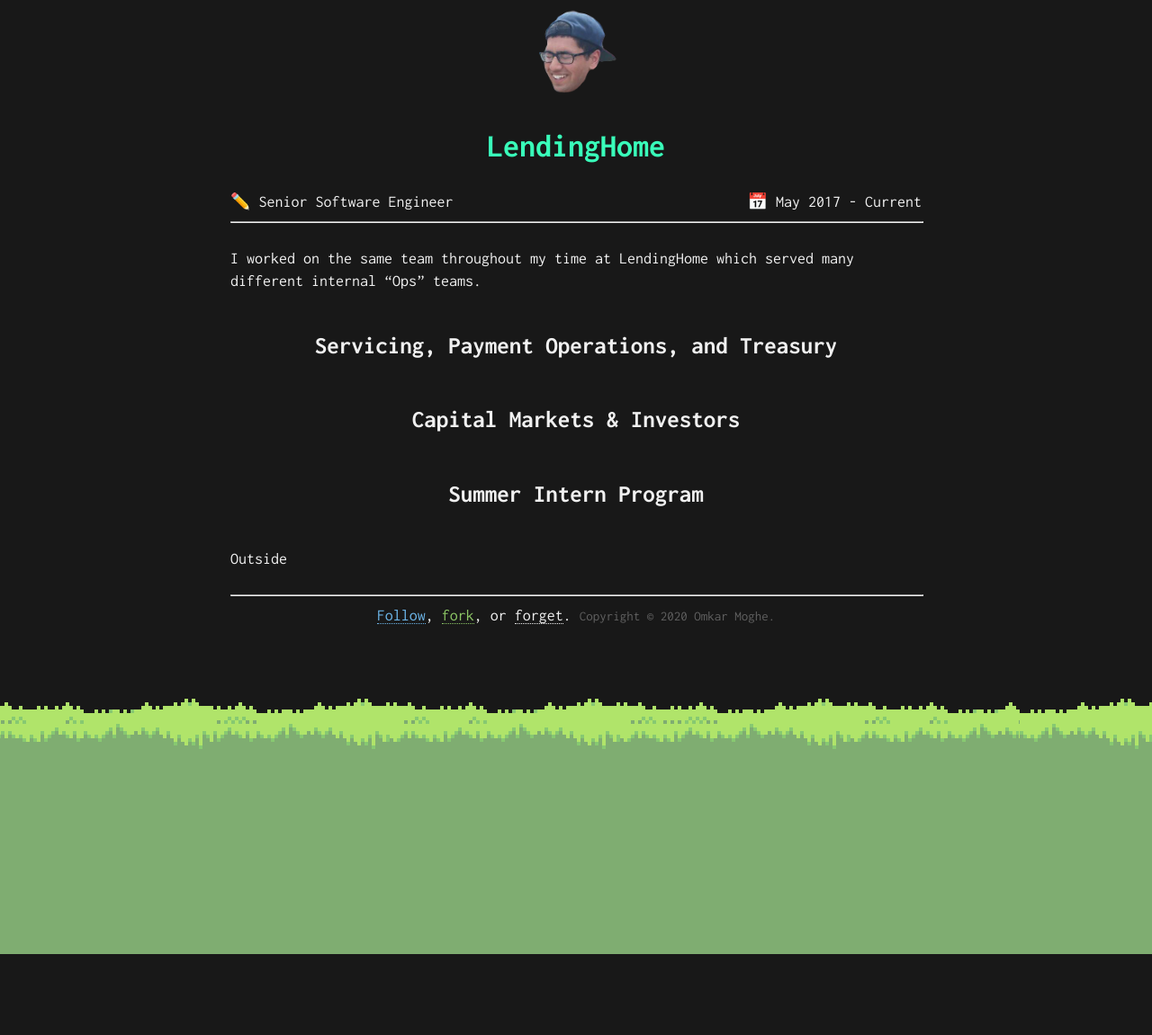
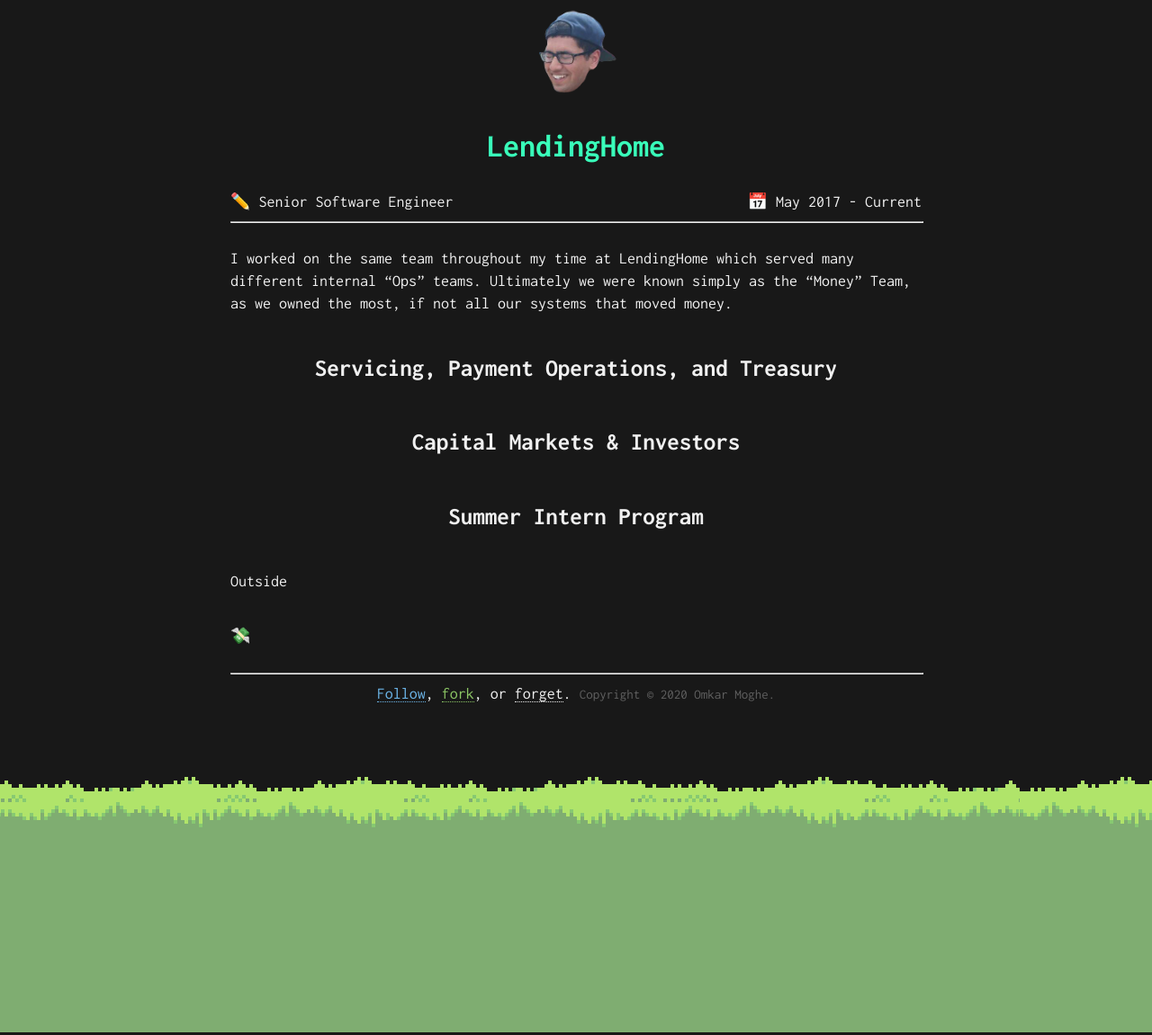
Before and after one commit to omkarmoghe/omkarmoghe.github.io, a Jekyll site: the page built from _jobs/lendinghome.md, in a window 1280 px wide. Shown: the whole page at 90% size. Built offline with Jekyll 4.4.1, drawn with Linux system fonts in a browser that asks for light colours; nearby versions of some CDN libraries; before the commit the page ends 1064 px from its top, so only the background shows below that.

Commit message:
minor updates and wip

```diff
--- a/_jobs/lendinghome.md
+++ b/_jobs/lendinghome.md
@@ -6,7 +6,7 @@
 order: 3
 ---
 
-I worked on the same team throughout my time at LendingHome which served many different internal "Ops" teams.
+I worked on the same team throughout my time at LendingHome which served many different internal "Ops" teams. Ultimately we were known simply as the "Money" Team, as we owned the most, if not all our systems that moved money.
 
 ## Servicing, Payment Operations, and Treasury
 
@@ -15,3 +15,6 @@
 ## Summer Intern Program
 
 Outside
+
+
+💸
```
Also changed, not shown: _projects/exif-scrubber.md (+2 -0 lines).
